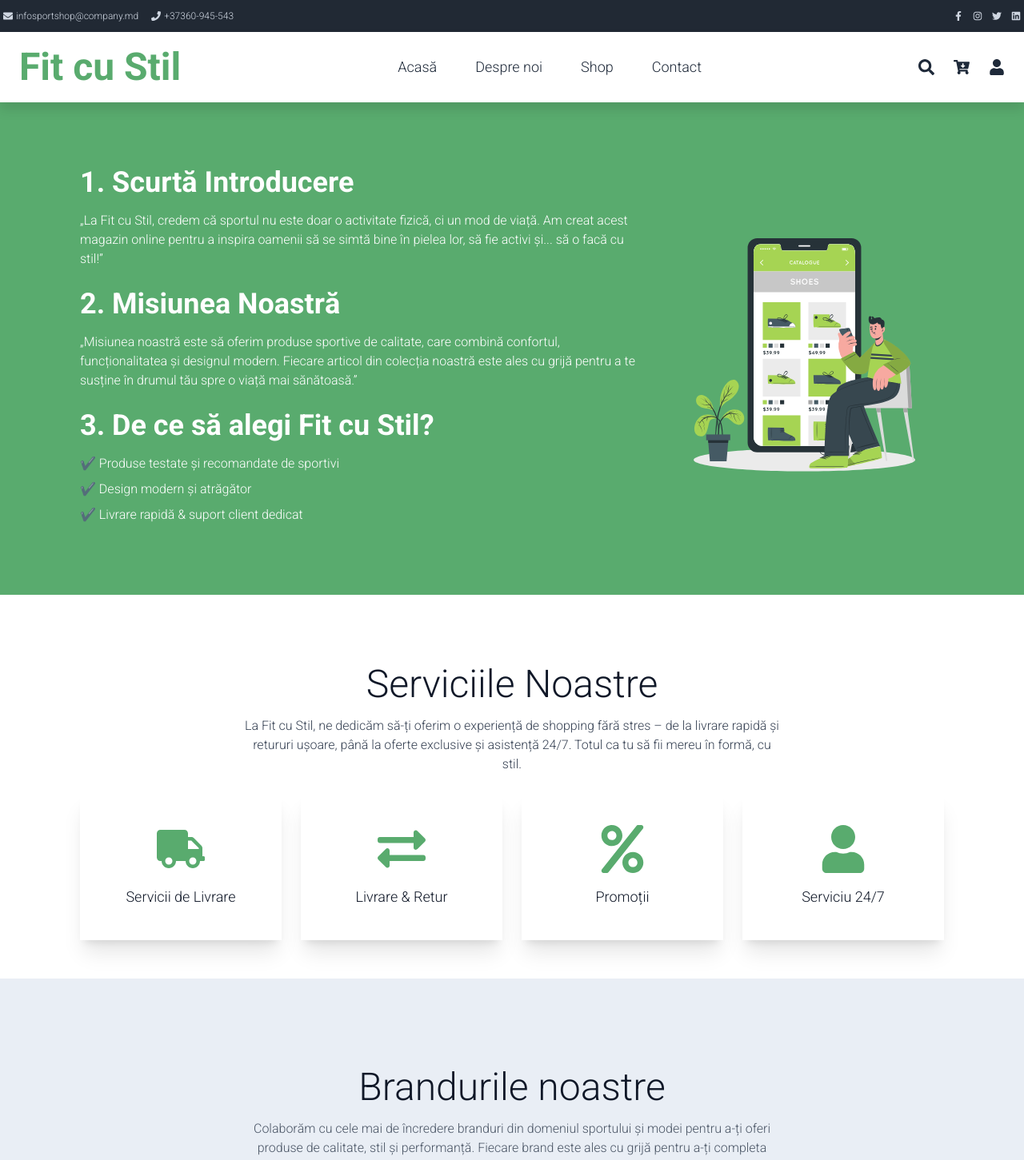
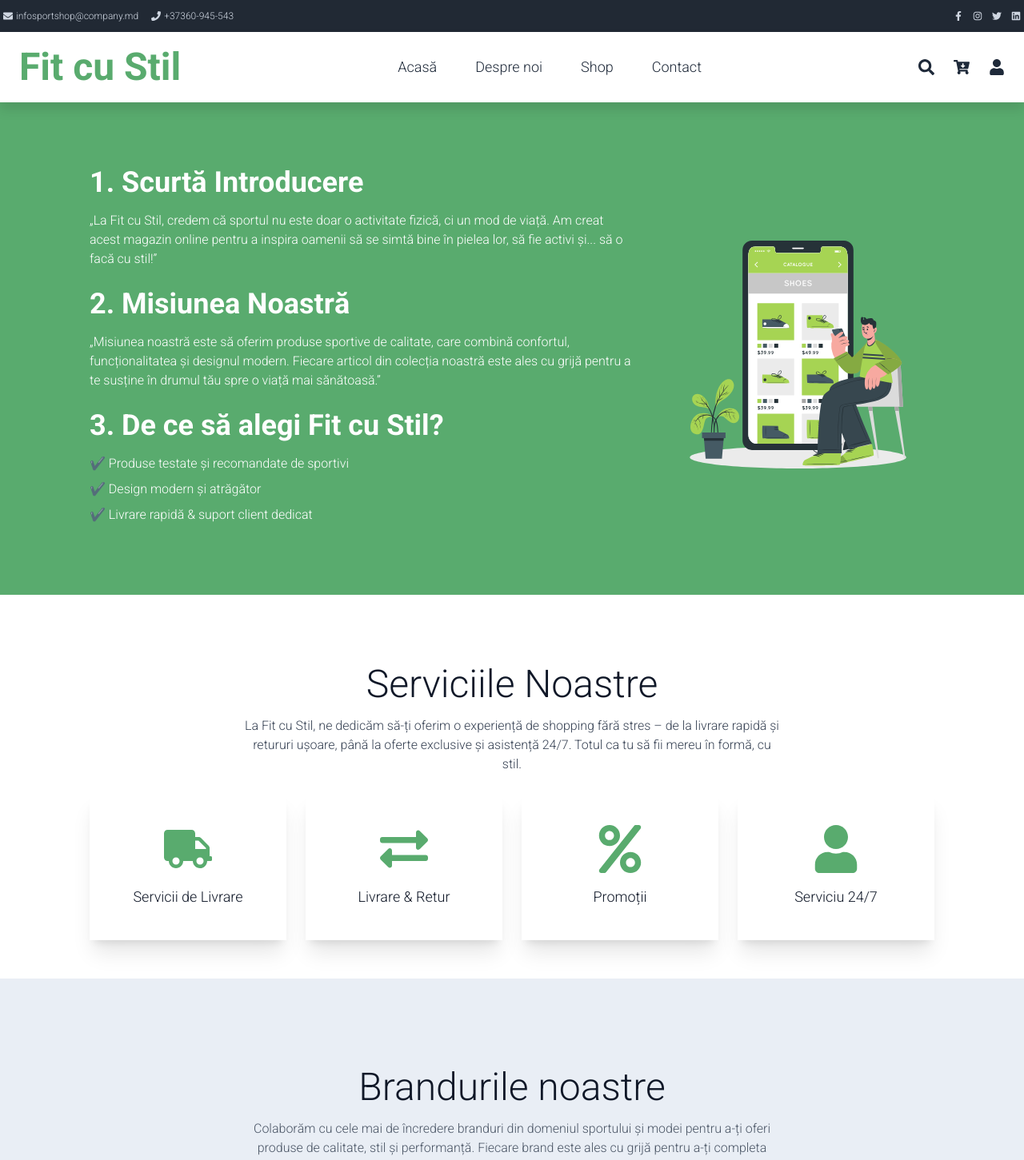
Before and after one commit to he1enm/sportshop, a React (Vite) app: page /about in a window 1280 px wide. Shown: the top 1451 px of the page at 80% size. Built offline with nearby package versions, Linux system fonts and the light colour scheme.

Commit message:
modificari de stilizare si responsive pentru pagina about

```diff
--- a/src/components/about/Banner.tsx
+++ b/src/components/about/Banner.tsx
@@ -3,7 +3,7 @@ import img1 from "../../assets/img/about-hero.svg";
 function Banner() {
     return (
         <section className="bg-[#59ab6e] py-12">
-            <div className="container mx-auto px-5 md:px-25">
+            <div className="container mx-auto px-5 md:px-28">
                 <div className="flex flex-col md:flex-row items-center gap-8 py-8">
                     <div className="md:w-2/3 text-white">
                         <h1 className="text-4xl font-semibold mb-4">1. Scurtă Introducere</h1>
--- a/src/components/about/Brands.tsx
+++ b/src/components/about/Brands.tsx
@@ -60,7 +60,7 @@ export default function Brands() {
     };
 
     return (
-        <section className="bg-[#e9eef5] py-28 md:px-70">
+        <section className="bg-[#e9eef5] py-28 px-10 md:px-70">
             <div className="container mx-auto px-4 text-center">
                 <h1 className="text-5xl text-gray-900 mb-4">Brandurile noastre</h1>
                 <p className="max-w-2xl mx-auto mb-8 text-gray-600">
--- a/src/components/about/Services.tsx
+++ b/src/components/about/Services.tsx
@@ -2,7 +2,7 @@ import { FaTruck, FaExchangeAlt, FaPercent, FaUser } from "react-icons/fa";
 
 function Services() {
     return (
-        <section className="py-12 px-5 md:px-25">
+        <section className="py-12 px-5 md:px-28">
             <div className="text-center pt-10 pb-6">
                 <div className="max-w-2xl mx-auto">
                     <h1 className="text-5xl text-gray-900 mb-4">Serviciile Noastre</h1>
--- a/src/components/contact/Content.tsx
+++ b/src/components/contact/Content.tsx
@@ -1,6 +1,6 @@
 function Content() {
     return (
-        <div className="container-fluid bg-[#e9eef5] py-5">
+        <div className="container-fluid bg-[#e9eef5] px-3    py-5 md:px-28">
             <div className="col-md-6 m-auto text-center my-12">
                 <h1 className="text-5xl text-gray-900 mb-4">Pagina de Contact</h1>
                 <p className="max-w-2xl mx-auto mt-2 my-12">
--- a/src/components/home/FeaturedProduct.tsx
+++ b/src/components/home/FeaturedProduct.tsx
@@ -5,7 +5,7 @@ import img3 from "../../assets/img/feature_prod_03.jpg";
 
 function FeaturedProduct() {
     return (
-        <section className="bg-gray-100 py-12 px-4 md:px-25">
+        <section className="bg-gray-100 py-12 px-4 sm:px-6 lg:px-10 2xl:px-[8%]">
             <div className="container mx-auto px-4">
                 <div className="text-center py-6">
                     <div className="max-w-2xl mx-auto">
```
